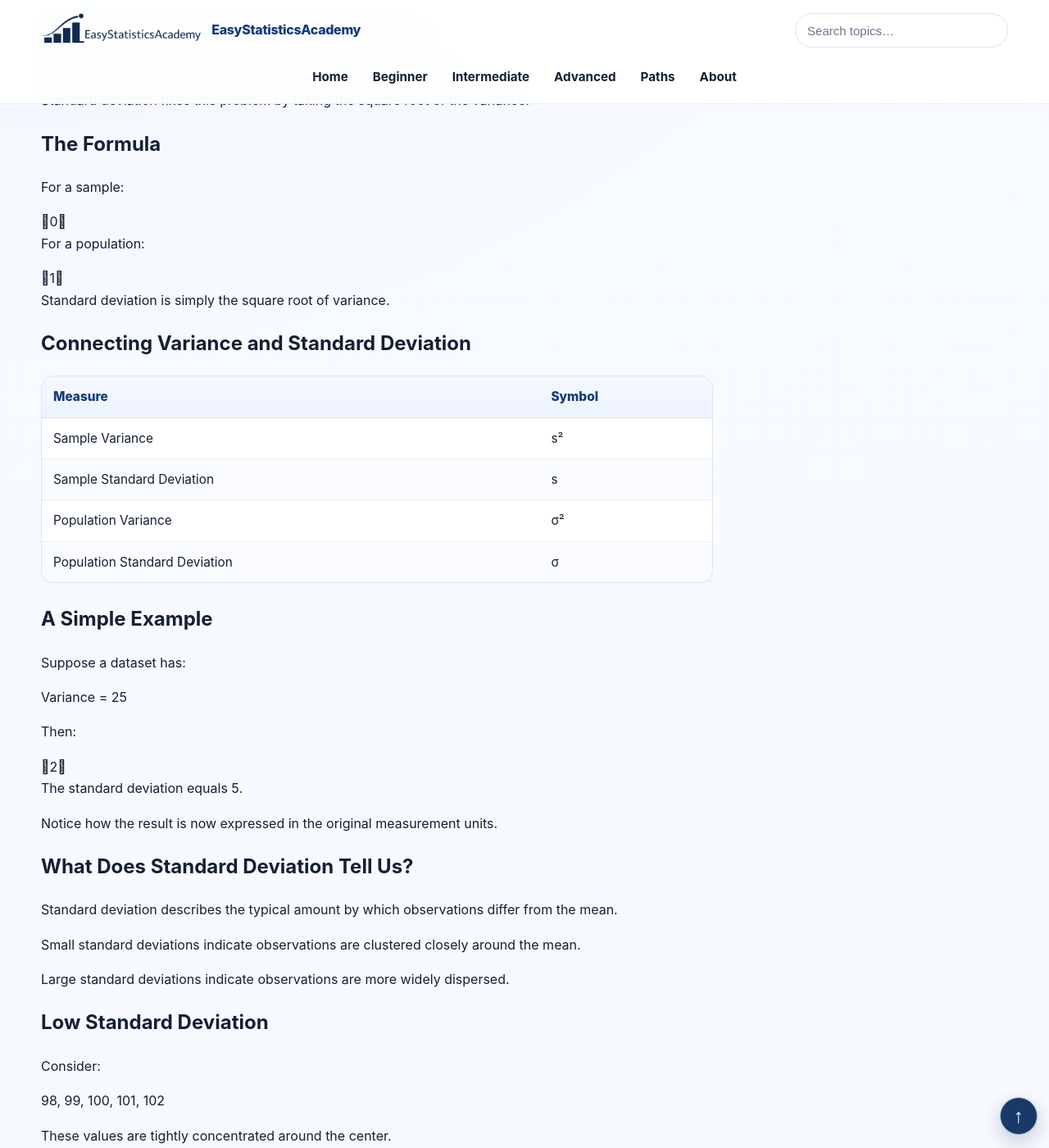
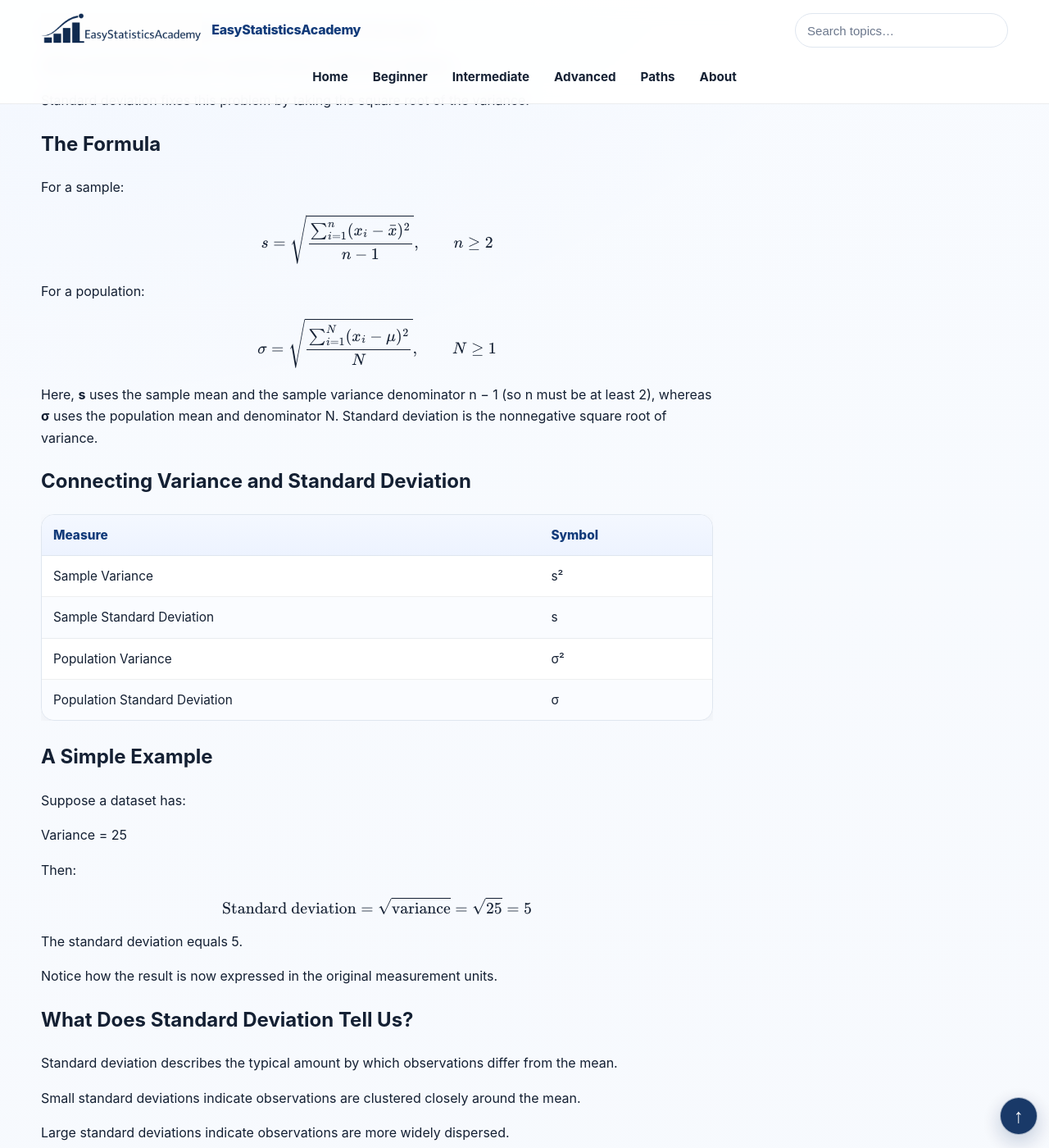
Before and after one commit to ammar-homaida-statistics/easystatisticsacademy, a Jekyll site: the page built from descriptive/spread/standard-deviation/index.md, in a window 1280 px wide and 1400 px high, scrolled down 918 px. Shown: the whole window at 82% size. Built offline with Jekyll 4.4.1, drawn with Linux system fonts in a browser that asks for light colours; some of the changed text lies outside the part shown.

Commit message:
Restore 4 verified formulas in standard-deviation

```diff
--- a/descriptive/spread/standard-deviation/index.md
+++ b/descriptive/spread/standard-deviation/index.md
@@ -118,16 +118,23 @@ sidebar: false
       For a sample:
     </p>
 
-    0
+    \[
+s=\sqrt{\frac{\sum_{i=1}^{n}(x_i-\bar{x})^2}{n-1}},\qquad n\ge 2
+\]
 
     <p>
       For a population:
     </p>
 
-    1
+    \[
+\sigma=\sqrt{\frac{\sum_{i=1}^{N}(x_i-\mu)^2}{N}},\qquad N\ge 1
+\]
 
     <p>
-      Standard deviation is simply the square root of variance.
+      Here, <strong>s</strong> uses the sample mean and the sample variance
+      denominator n − 1 (so n must be at least 2), whereas
+      <strong>σ</strong> uses the population mean and denominator N.
+      Standard deviation is the nonnegative square root of variance.
     </p>
 
     <h2>Connecting Variance and Standard Deviation</h2>
@@ -189,7 +196,9 @@ sidebar: false
       Then:
     </p>
 
-    2
+    \[
+\text{Standard deviation}=\sqrt{\text{variance}}=\sqrt{25}=5
+\]
 
     <p>
       The standard deviation equals 5.
@@ -288,7 +297,9 @@ sidebar: false
       Therefore:
     </p>
 
-    3
+    \[
+s=\sqrt{\frac{\sum_{i=1}^{5}(10-10)^2}{5-1}}=0
+\]
 
     <p>
       Standard deviation equals zero.
```
